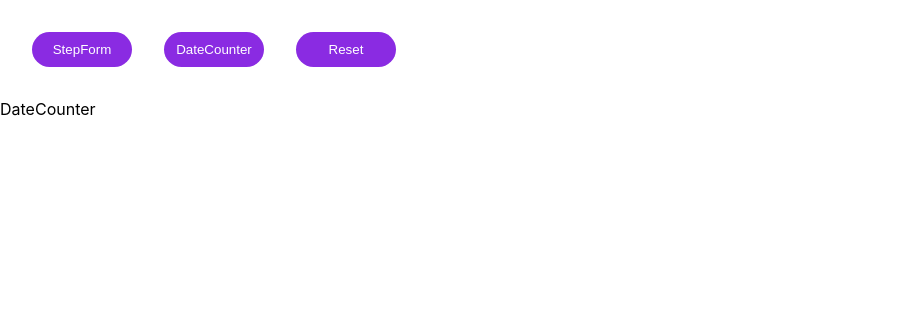
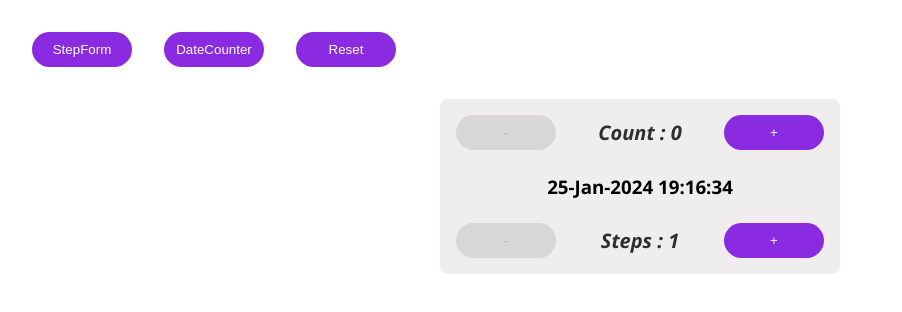
Before and after one commit to ZaidSultan10/react-full-practice, a React (Create React App) app in the folder flash-card/flash-card-app/: page / in a window 1280 px wide. Both pictures are taken after a click on the button "DateCounter". Shown: the top 312 px of the page, without its empty margins (0-902 px from the left). Built offline with nearby package versions, Linux system fonts and the light colour scheme.

Commit message:
date counter project finished

```diff
--- a/flash-card/flash-card-app/package.json
+++ b/flash-card/flash-card-app/package.json
@@ -6,6 +6,7 @@
     "@testing-library/jest-dom": "^5.17.0",
     "@testing-library/react": "^13.4.0",
     "@testing-library/user-event": "^13.5.0",
+    "moment": "^2.30.1",
     "react": "^18.2.0",
     "react-dom": "^18.2.0",
     "react-scripts": "5.0.1",
--- a/flash-card/flash-card-app/src/App.css
+++ b/flash-card/flash-card-app/src/App.css
@@ -21,7 +21,7 @@
   margin: 1rem;
 }
 
-.stepForm__main{
+.stepForm__main, .dateCounter{
   display: flex;
   background-color: #efeded;
   width: 400px;
@@ -34,7 +34,7 @@
   font-family:'Segoe UI', Tahoma, Geneva, Verdana, sans-serif;
 }
 
-.stepForm__top{
+.stepForm__top, .dateCounter__counter, .dateCounter__steps{
   display: flex;
   justify-content: space-between;
   align-items: center;
@@ -65,13 +65,13 @@
   color: white;
 }
 
-.stepForm__center{
+.stepForm__center, .dateCounter__date{
   display: flex;
   justify-content: center;
   align-items: center;
 }
 
-.stepForm__center > p{
+.stepForm__center > p ,.dateCounter__counter > p, .dateCounter__steps > p{
   color: rgb(46, 46, 46);
   font-size: 20px;
   font-style: italic;
--- a/flash-card/flash-card-app/src/components/DateCounter.jsx
+++ b/flash-card/flash-card-app/src/components/DateCounter.jsx
@@ -1,8 +1,29 @@
 import React from 'react'
+import { useState } from 'react'
+import moment from 'moment'
 
 const DateCounter = () => {
+    const [counter, setCounter] = useState(0)
+    const [steps, setSteps] = useState(1)
+
   return (
-    <div>DateCounter</div>
+    <section className='dateCounter'>
+        <div className='dateCounter__counter'>
+            <button disabled = {!counter} onClick={() => counter < steps ? setCounter((steps - (steps - counter)) - counter) : setCounter(counter - steps)}>-</button>
+            <p>{`Count : ${counter}`}</p>
+            <button onClick={() => setCounter(counter + steps)}>+</button>
+        </div>
+        <div className='dateCounter__date'>
+            <h3>
+                {moment().subtract(counter, 'days').utc().format("DD-MMM-YYYY HH:mm:ss")}
+            </h3>
+        </div>
+        <div className='dateCounter__steps'>
+            <button disabled = {steps <= 1} onClick={() => setSteps(steps - 1)}>-</button>
+            <p>{`Steps : ${steps}`}</p>
+            <button onClick={() => setSteps(steps + 1)}>+</button>
+        </div>
+    </section>
   )
 }
 
```
Also changed, not shown: 1 other file (tests, documents, lock files or other folders).
